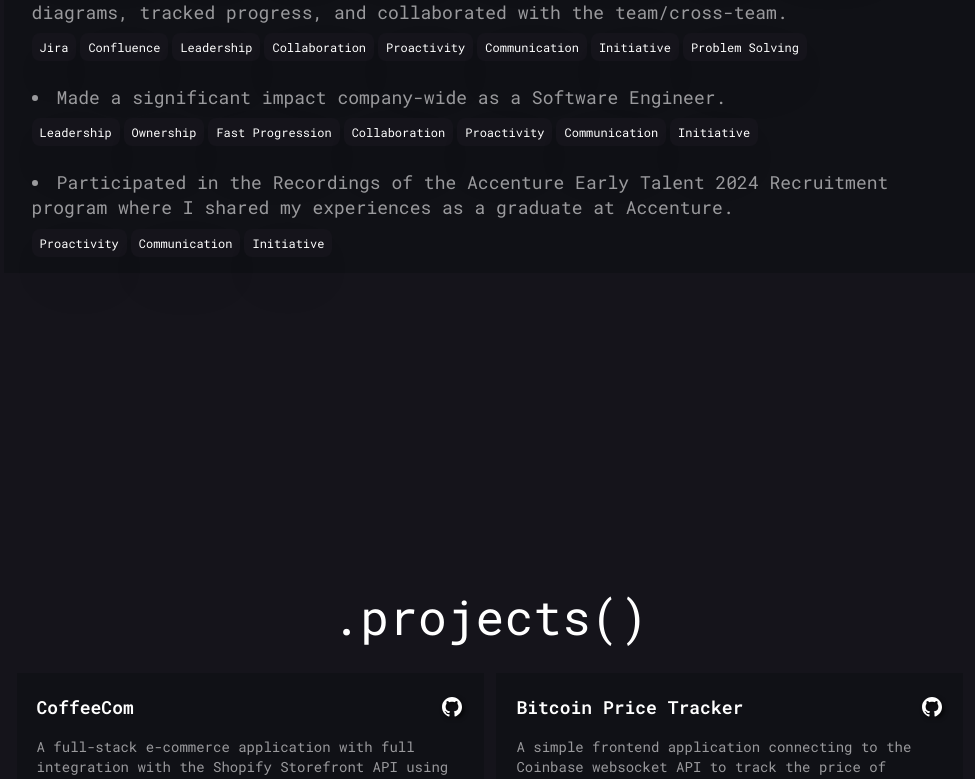
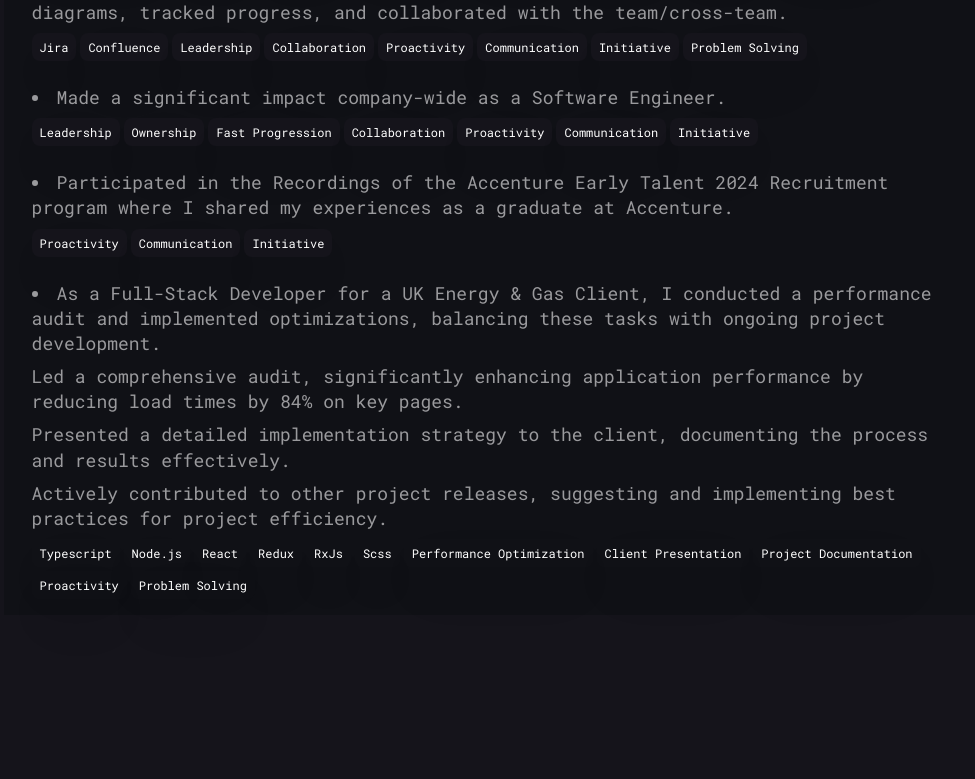
Before and after one commit to DinisSkizee/DinisCV, a React (Vite) app: page / in a window 1280 px wide. Shown: the part 6802-7581 px from the top of the page, without its empty margins (150-1125 px from the left). Built offline with nearby package versions, Linux system fonts and the light colour scheme.

Commit message:
update experience

```diff
--- a/src/components/Resume/WorkExperience/Experience.jsx
+++ b/src/components/Resume/WorkExperience/Experience.jsx
@@ -117,9 +117,9 @@
 
         {/* Major Client */}
         <li className="ml-3 list-disc">
-          Joined a major project for a UK client, proactively contributed to the
-          development, took ownership of a product and created initiatives and
-          activities within the project.
+          Joined a project for a UK postal services client, proactively
+          contributed to the development, took ownership of a product and
+          created initiatives and activities within the project.
           <div className="mt-2 flex flex-col gap-2">
             <p>
               Co-created the People Champions group to recognize project members
@@ -302,6 +302,7 @@
           </div>
         </li>
 
+        {/* Early Talent Recordings */}
         <li className="ml-3 list-disc">
           Participated in the Recordings of the Accenture Early Talent 2024
           Recruitment program where I shared my experiences as a graduate at
@@ -318,6 +319,62 @@
             </SkillsSquare>
           </div>
         </li>
+
+        {/* UK Energy & Gas Client */}
+        <li className="ml-3 list-disc">
+          As a Full-Stack Developer for a UK Energy & Gas Client, I conducted a
+          performance audit and implemented optimizations, balancing these tasks
+          with ongoing project development.
+          <div className="mt-2 flex flex-col gap-2">
+            <p>
+              Led a comprehensive audit, significantly enhancing application
+              performance by reducing load times by 84% on key pages.
+            </p>
+            <p>
+              Presented a detailed implementation strategy to the client,
+              documenting the process and results effectively.
+            </p>
+            <p>
+              Actively contributed to other project releases, suggesting and
+              implementing best practices for project efficiency.
+            </p>
+          </div>
+          <div className="mt-2 flex flex-wrap gap-1">
+            <SkillsSquare color="bgGreen" work={true}>
+              Typescript
+            </SkillsSquare>
+            <SkillsSquare color="bgGreen" work={true}>
+              Node.js
+            </SkillsSquare>
+            <SkillsSquare color="bgGreen" work={true}>
+              React
+            </SkillsSquare>
+            <SkillsSquare color="bgGreen" work={true}>
+              Redux
+            </SkillsSquare>
+            <SkillsSquare color="bgGreen" work={true}>
+              RxJs
+            </SkillsSquare>
+            <SkillsSquare color="bgGreen" work={true}>
+              Scss
+            </SkillsSquare>
+            <SkillsSquare color="bgGreen" work={true}>
+              Performance Optimization
+            </SkillsSquare>
+            <SkillsSquare color="bgGreen" work={true}>
+              Client Presentation
+            </SkillsSquare>
+            <SkillsSquare color="bgGreen" work={true}>
+              Project Documentation
+            </SkillsSquare>
+            <SkillsSquare color="bgGreen" work={true}>
+              Proactivity
+            </SkillsSquare>
+            <SkillsSquare color="bgGreen" work={true}>
+              Problem Solving
+            </SkillsSquare>
+          </div>
+        </li>
       </div>
     </div>
   );
```
